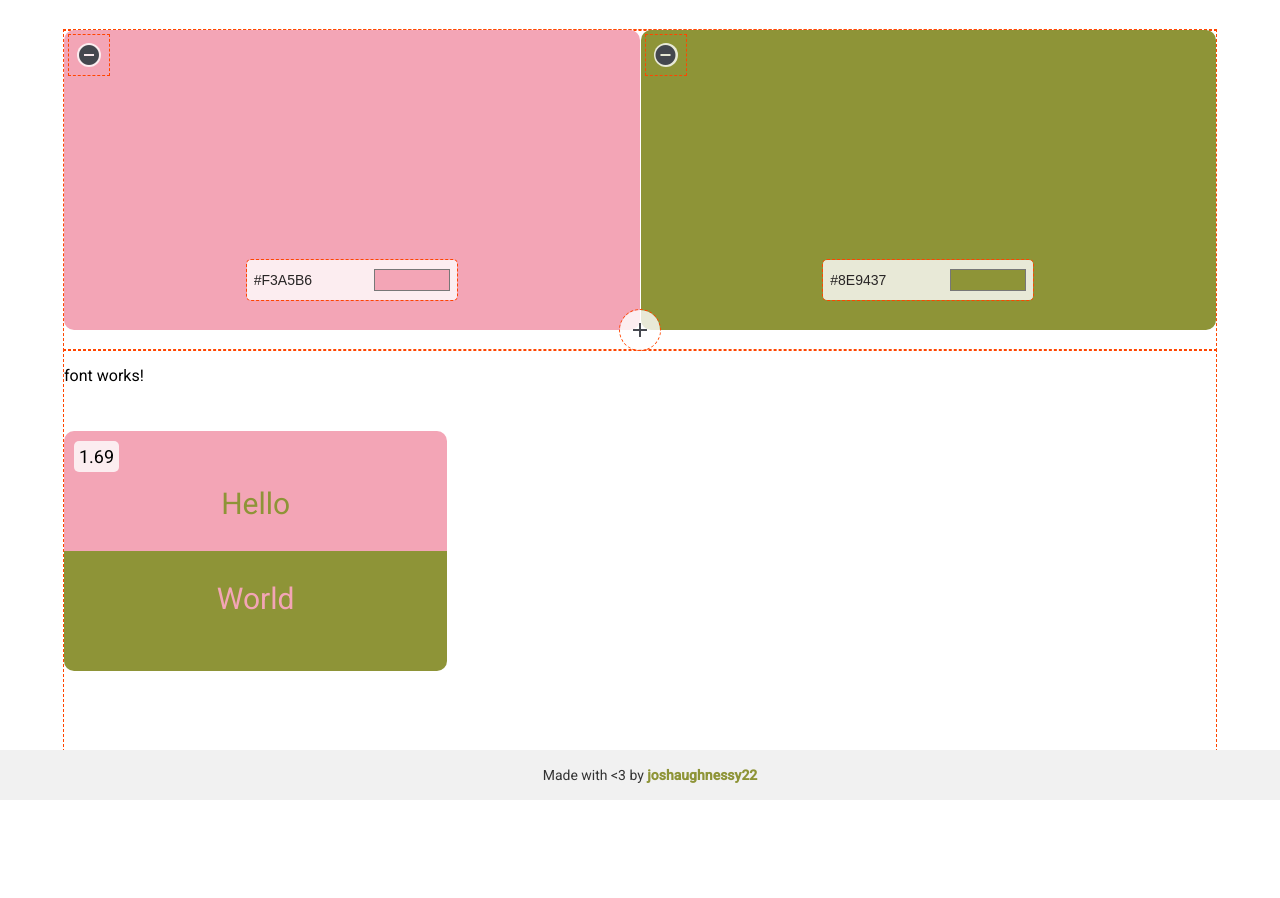
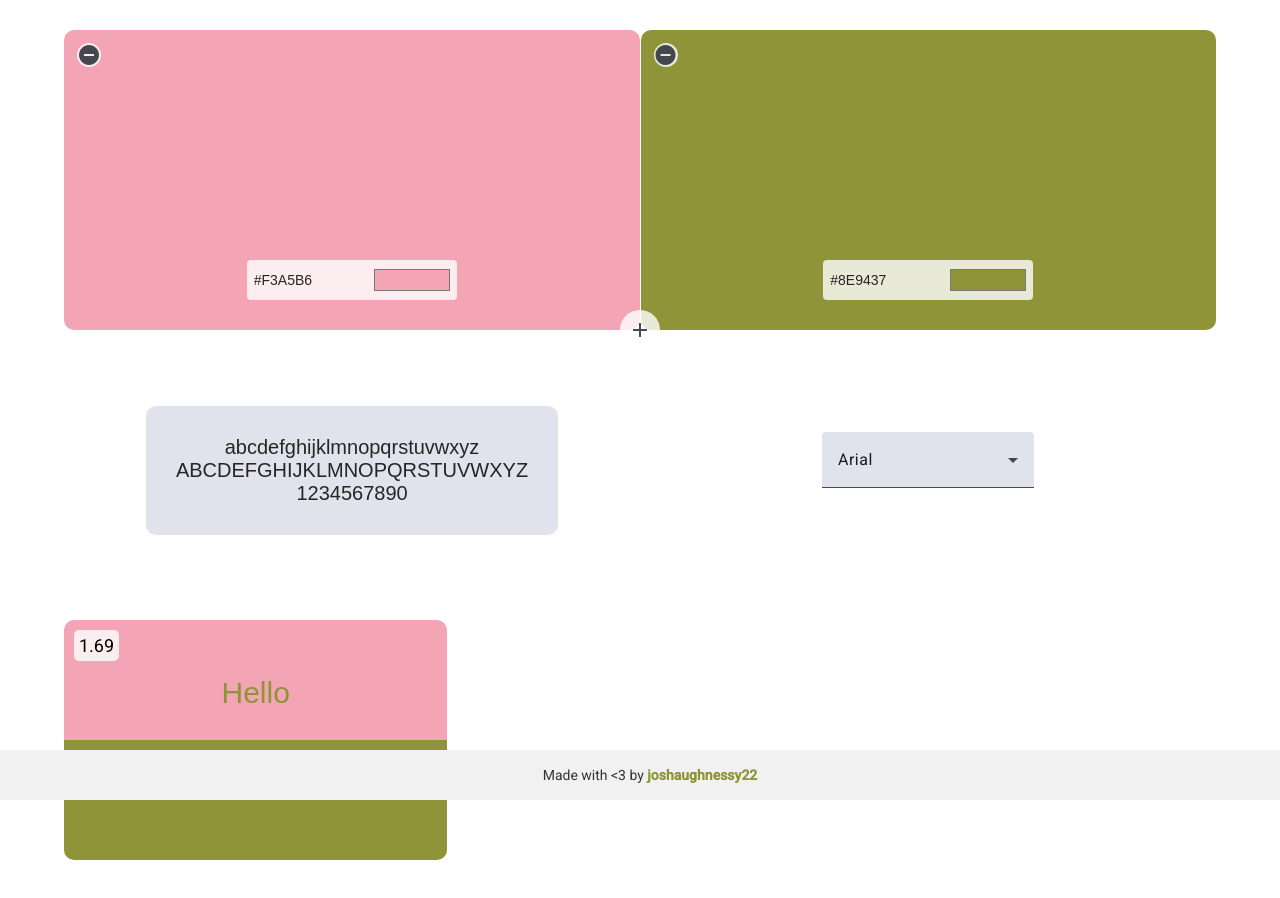
Before and after one commit to joshaughnessy22/color-swatches-ui, an Angular app: page / in a window 1280 px wide. Shown: the top 898 px of the page. Before the commit the page ends 800 px from the top, so only its background shows below. Built offline with nearby package versions, Linux system fonts and the light colour scheme.

Commit message:
font component

```diff
--- a/src/app/cards/cards.component.css
+++ b/src/app/cards/cards.component.css
@@ -1,9 +1,9 @@
 
 /* div rule used for formatting page */
 
-div {
+/* div {
   outline: 1px dashed orangered;
-}
+} */
 
 /* color cards formatting at top of page*/
 .cards{
--- a/src/app/cards/cards.component.html
+++ b/src/app/cards/cards.component.html
@@ -37,6 +37,6 @@
 </div>
 
 <div class="child">
-  <app-font> </app-font>
-  <app-colors [pairs] = "pairs"></app-colors>
+  <app-font (fontChange)="onFontChange($event)"> </app-font>
+  <app-colors [pairs] = "pairs" [selectedFont]="selectedFont"></app-colors>
 </div>
--- a/src/app/cards/cards.component.ts
+++ b/src/app/cards/cards.component.ts
@@ -31,14 +31,18 @@ import { FontComponent } from '../font/font.component';
 export class CardsComponent implements OnInit {
   ngOnInit(): void {
     this.updateColorsPairs(); //initialize the pairs array for the colors component
+    this.onFontChange(this.selectedFont); //initialize the font component
   }
   constructor(private dialog: MatDialog) {} //for error message
+  selectedFont: string = 'Arial, sans-serif';
 
   colors = ['#F3A5B6', '#8E9437']; //default colors pink and yellow
   errorMessage = '';
   gridCols = 2;
   readonly gridRows: number = 1; // Fixed to 1 row
   readonly  gridHeight: number = 300; //fixed height of 300px
+
+
 
   @Input() newcolor: string = '';
 
@@ -114,4 +118,8 @@ export class CardsComponent implements OnInit {
 
   }
 
+  onFontChange(font: string) {
+    this.selectedFont = font; // Update the selected font
+  }
+
 }
--- a/src/app/colors/colors.component.html
+++ b/src/app/colors/colors.component.html
@@ -7,7 +7,7 @@
         {{pair.contrast}}
     </div>
 
-    <div class="hello-world">
+    <div class="hello-world" [style.font-family]="selectedFont">
         <div class="color2">
             <p [style.color]="pair.color2">Hello</p>
           </div>
--- a/src/app/colors/colors.component.ts
+++ b/src/app/colors/colors.component.ts
@@ -12,11 +12,15 @@ import { NgFor } from '@angular/common';
 })
 export class ColorsComponent {
   @Input() pairs: { color1: string; color2: string; contrast?: number }[] = [];
+  @Input() selectedFont: string = 'Arial, sans-serif'; // Default font
 
   ngOnChanges(changes: SimpleChanges): void {
     if (changes['pairs'] && changes['pairs'].currentValue) {
+      this.orderByContrast();
       console.log('New pairs received:', this.pairs);
-      this.orderByContrast();
+    }
+    if (changes['selectedFont'] && changes['selectedFont'].currentValue) {
+      console.log('New font received:', this.selectedFont);
     }
   }
 
--- a/src/app/font/font.component.css
+++ b/src/app/font/font.component.css
@@ -0,0 +1,37 @@
+/* div {
+    outline: 1px dashed orangered;
+  } */
+
+.container {
+  display: flex;
+  justify-content: space-between;
+  align-items: center;
+  width: 100%;
+}
+
+.left {
+
+  display: flex;
+  justify-content: center;
+  align-items: center;
+  height: 240px;
+  width: 30%;
+}
+
+.text {
+  font-size: 20px;
+  color: #282525;
+  margin: 0;
+  text-align: center;
+  background-color: #e0e2ec;
+  padding: 30px;
+  border-radius: 10px;
+}
+
+.right {
+  display: flex;
+  justify-content: center;
+  align-items: center;
+  height: 240px;
+  width: 30%;
+}
--- a/src/app/font/font.component.html
+++ b/src/app/font/font.component.html
@@ -1 +1,31 @@
-<p>font works!</p>
+
+<div class="container">
+    <div class="space"></div>
+
+    <div class="left">
+        <p class="text" [style.font-family]="selectedFont">
+            abcdefghijklmnopqrstuvwxyz <br>
+            ABCDEFGHIJKLMNOPQRSTUVWXYZ <br>
+            1234567890 <br>
+        </p>
+        </div>
+
+        <div class="space">
+
+        </div>
+
+        <div class="right">
+            <mat-form-field>
+                <mat-select [(value)]="selectedFont" (selectionChange)="onFontChange($event.value)">
+                    <div class="text">
+                        <mat-option *ngFor="let font of fonts" [value]="font.value">
+                            {{ font.name }}
+                        </mat-option>
+                    </div>
+                </mat-select>
+            </mat-form-field>
+        </div>
+
+        <div class="space"></div>
+
+</div>
--- a/src/app/font/font.component.ts
+++ b/src/app/font/font.component.ts
@@ -1,11 +1,36 @@
-import { Component } from '@angular/core';
+import { Component, Output, EventEmitter } from '@angular/core';
+import { MatFormFieldModule } from '@angular/material/form-field';
+import { MatSelectModule } from '@angular/material/select';
+import { MatOptionModule } from '@angular/material/core';
+import { NgFor} from '@angular/common';
 
 @Component({
   selector: 'app-font',
-  imports: [],
+  imports: [MatFormFieldModule, MatSelectModule, MatOptionModule, NgFor],
   templateUrl: './font.component.html',
   styleUrl: './font.component.css'
 })
 export class FontComponent {
+  @Output() fontChange = new EventEmitter<string>(); // Emit font changes
 
+  selectedFont: string = 'Arial, sans-serif';
+
+  fonts = [
+    { name: 'Arial', value: 'Arial, sans-serif' },
+    { name: 'Courier New', value: '"Courier New", monospace' },
+    { name: 'Georgia', value: 'Georgia, serif' },
+    { name: 'Times New Roman', value: '"Times New Roman", serif' },
+    { name: 'Trebuchet MS', value: '"Trebuchet MS", sans-serif' },
+    { name: 'Verdana', value: 'Verdana, sans-serif' },
+    { name: 'Impact', value: 'Impact, sans-serif' },
+    { name: 'Comic Sans MS', value: '"Comic Sans MS", cursive' },
+    { name: 'Lucida Console', value: '"Lucida Console", monospace' },
+    { name: 'Tahoma', value: 'Tahoma, sans-serif' },
+    { name: 'Palatino Linotype', value: '"Palatino Linotype", serif' }
+  ];
+
+  onFontChange(font: string) {
+    this.selectedFont = font;
+    this.fontChange.emit(font); // Emit the selected font
+  }
 }
```
